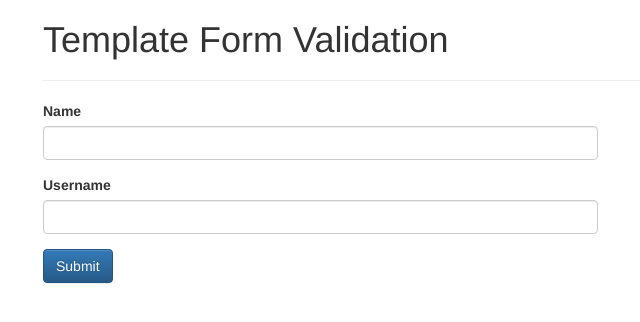
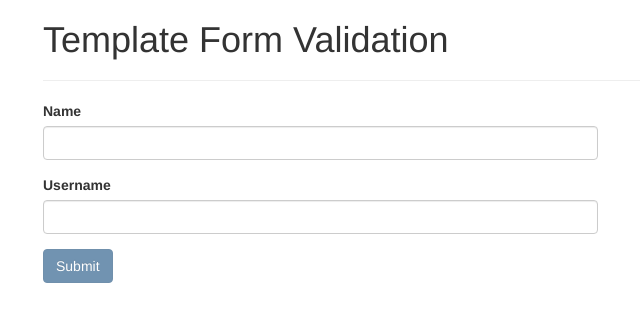
Before and after one commit to WillyLu326/Angular2-Form, an Angular app: page / in a window 1280 px wide. Shown: the top 322 px of the page, without its empty margins (27-667 px from the left). Built offline with nearby package versions, Linux system fonts and the light colour scheme.

Commit message:
Template Form Validation

```diff
--- a/src/app/template/template.component.html
+++ b/src/app/template/template.component.html
@@ -3,7 +3,7 @@
 	<h4>Thank you for submitting</h4>
 </div>
 
-<form role="form" (ngSubmit)="processUser()" *ngIf="!submitted">
+<form (ngSubmit)="processUser()" *ngIf="!submitted" #form="ngForm">
 	<div class="form-group"
 		[ngClass]=" {
 			'has-error': name.invalid && name.touched,
@@ -38,6 +38,9 @@
 	</div>
 
 	<div class="form-group">
-		<button type="Submit" class="btn btn-primary">Submit</button>
+		<button type="Submit" class="btn btn-primary"
+				[disabled]="form.invalid">
+			Submit
+		</button>
 	</div>
 </form>
```
